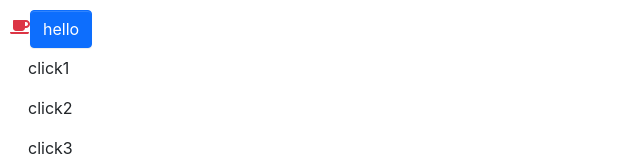
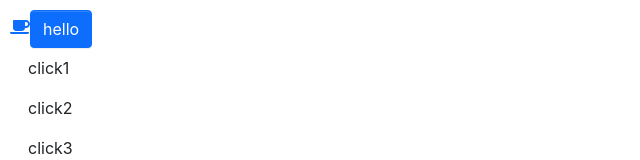
Before and after one commit to dezhizhang/limed, a React (Create React App) app: page / in a window 1280 px wide. Shown: the top 160 px of the page, without its empty margins (0-640 px from the left). Built offline with nearby package versions, Linux system fonts and the light colour scheme.

Commit message:
icon组件

```diff
--- a/src/App.tsx
+++ b/src/App.tsx
@@ -6,7 +6,7 @@ import Icon from './components/Icon/icon';
 function App() {
   return (
     <div className="App" style={{padding:10}}>
-      <Icon icon="coffee" theme="danger"/>
+      <Icon icon="coffee" theme="primary"/>
       <Button onClick={() => alert("hello")} btnType={ButtonType.Primary} className="custom">hello</Button>
       <Menu mode="vertical">
         <MenuItem>click1</MenuItem>
```
